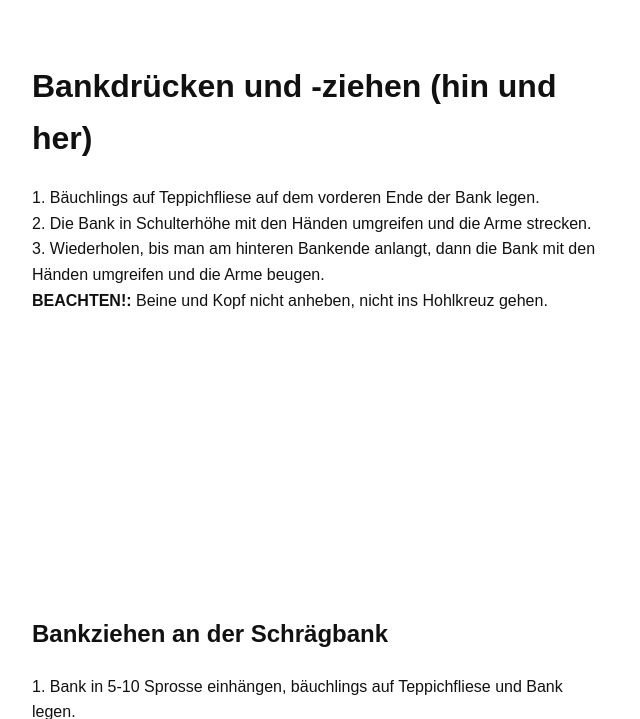
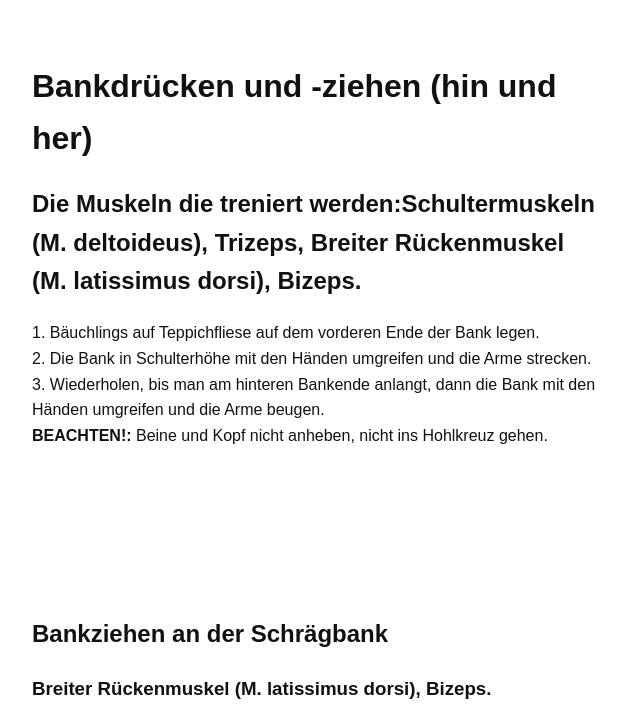
Before and after one commit to kacpermalikowski031-oss/Sport, a plain HTML site: page index.html in a window 1280 px wide. Shown: the top 719 px of the page, 158-798 px from the left. Drawn offline with Linux system fonts and the light colour scheme; grey boxes are pictures that could not be loaded.

Commit message:
Update index.html

```diff
--- a/index.html
+++ b/index.html
@@ -59,6 +59,7 @@
   <div class="section">
     <div class="text-column">
       <h1>Bankdrücken und -ziehen (hin und her)</h1>
+      <h2>Die Muskeln die treniert werden:Schultermuskeln (M. deltoideus), Trizeps, Breiter Rückenmuskel (M. latissimus dorsi), Bizeps.</h2>
       <p>1. Bäuchlings auf Teppichfliese auf dem vorderen Ende der Bank legen.<br>
          2. Die Bank in Schulterhöhe mit den Händen umgreifen und die Arme strecken.<br>
          3. Wiederholen, bis man am hinteren Bankende anlangt, dann die Bank mit den Händen umgreifen und die Arme beugen.<br>
@@ -82,6 +83,7 @@
   <div class="section">
     <div class="text-column">
       <h2>Bankziehen an der Schrägbank</h2>
+      <h3>Breiter Rückenmuskel (M. latissimus dorsi), Bizeps.</h3>
       <p>1. Bank in 5-10 Sprosse einhängen, bäuchlings auf Teppichfliese und Bank legen.<br>
          2. Die Bank mit den Händen gestreckten Armen umgreifen und die Arme beugen.<br>
          3. Wiederholen, bis man am Bankende anlangt, dann herunterrutschen.<br>
```
